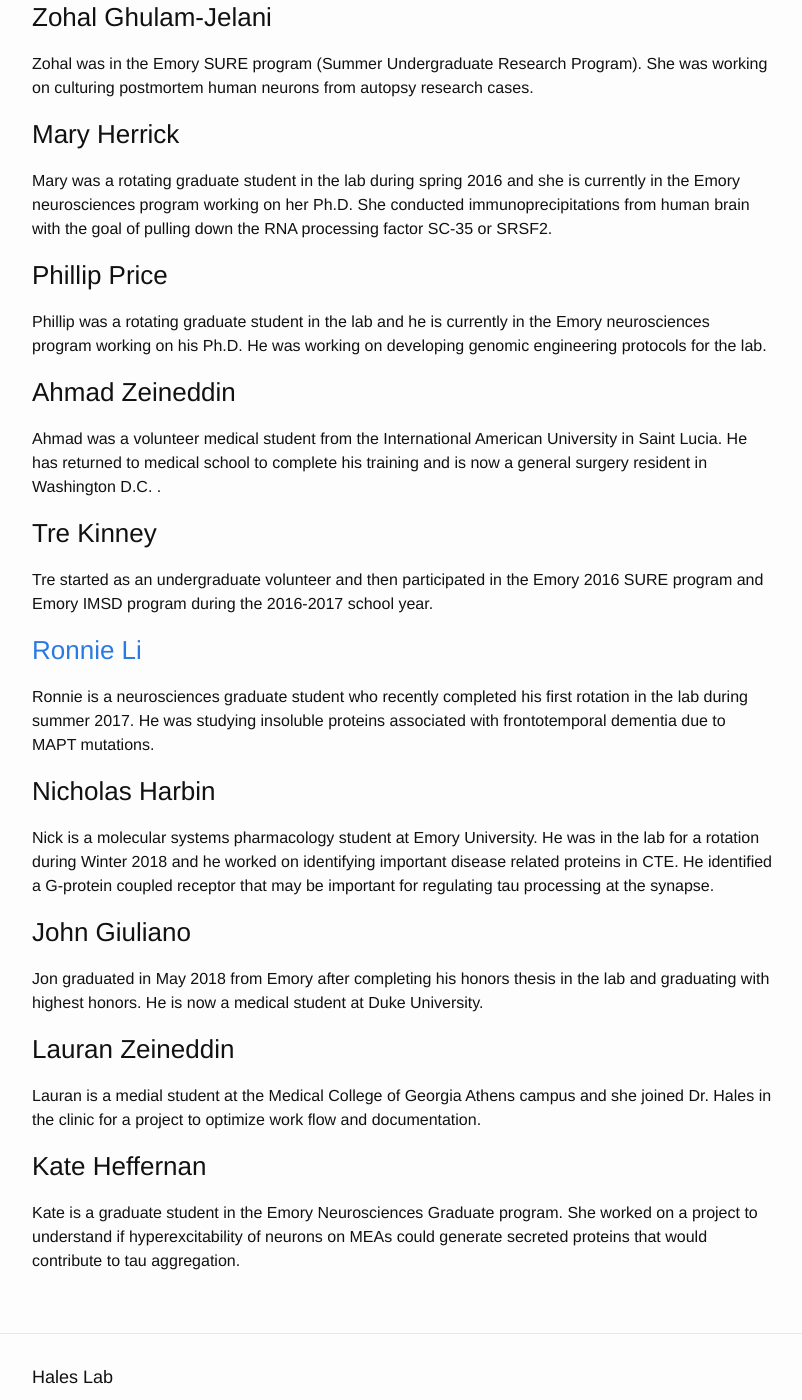
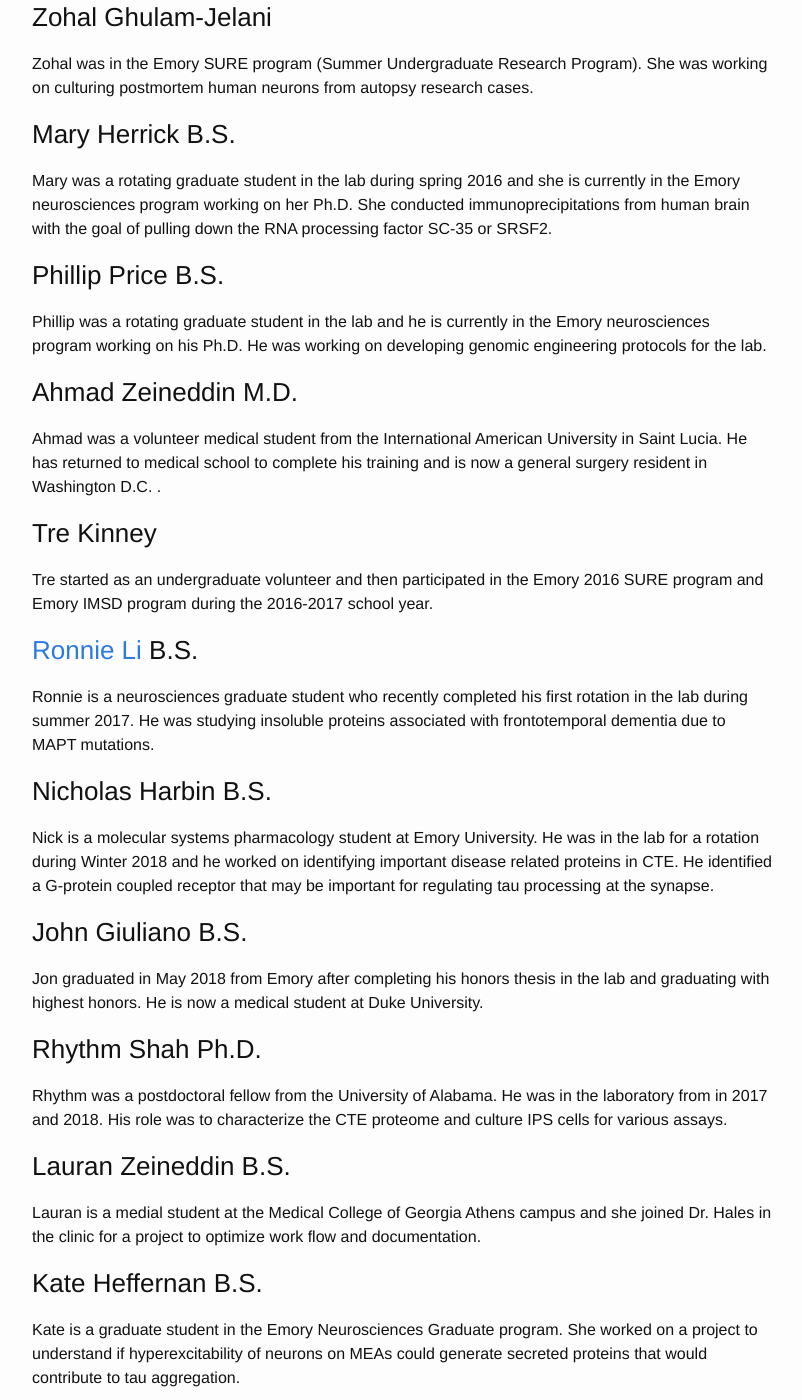
Before and after one commit to haleslab/haleslab.github.io, a Jekyll site: the page built from people.md, in a window 1280 px wide and 1400 px high, scrolled down 2107 px. Shown: the whole window, without its empty margins (238-1040 px from the left). Built offline with Jekyll 4.4.1, drawn with Linux system fonts in a browser that asks for light colours; some of the changed text lies outside the part shown.

Commit message:
Fall 2018 additional update
Fall 2018 additional update

```diff
--- a/people.md
+++ b/people.md
@@ -28,7 +28,7 @@
 
 Ashlyn is a graduate student in the Emory Neurosciences Graduate program. She joined us for a lab rotation in Winter 2018 and then decided to stay in the lab for her thesis work (May 2018). She is interested in astrocyte proteins that enrich in frontotemporal dementia due to MAPT mutations.
 
-### Austin Nuckols
+### Austin Nuckols B.S.
 
 Austin is an Emory Molecular Systems Pharmacology student who rotated in the lab during Winter 2018. He then decided to join the lab under co-mentorship with Thomas Kukar. His project is utilizing IPS cells and cortical spheroids to understand the function of progranulin.
 
@@ -74,15 +74,15 @@
 
 Zohal was in the Emory SURE program (Summer Undergraduate Research Program). She was working on culturing postmortem human neurons from autopsy research cases.
 
-### Mary Herrick
+### Mary Herrick B.S.
 
 Mary was a rotating graduate student in the lab during spring 2016 and she is currently in the Emory neurosciences program working on her Ph.D. She conducted immunoprecipitations from human brain with the goal of pulling down the RNA processing factor SC-35 or SRSF2.
 
-### Phillip Price
+### Phillip Price B.S.
 
 Phillip was a rotating graduate student in the lab and he is currently in the Emory neurosciences program working on his Ph.D. He was working on developing genomic engineering protocols for the lab.
 
-### Ahmad Zeineddin
+### Ahmad Zeineddin M.D.
 
 Ahmad was a volunteer medical student from the International American University in Saint Lucia. He has returned to medical school to complete his training and is now a general surgery resident in Washington D.C. .
 
@@ -90,22 +90,26 @@
 
 Tre started as an undergraduate volunteer and then participated in the Emory 2016 SURE program and Emory IMSD program during the 2016-2017 school year.
 
-### [Ronnie Li](https://www.ronnieli.com)
+### [Ronnie Li](https://www.ronnieli.com) B.S.
 
 Ronnie is a neurosciences graduate student who recently completed his first rotation in the lab during summer 2017. He was studying insoluble proteins associated with frontotemporal dementia due to MAPT mutations.
 
-### Nicholas Harbin
+### Nicholas Harbin B.S.
 
 Nick is a molecular systems pharmacology student at Emory University.  He was in the lab for a rotation during Winter 2018 and he worked on identifying important disease related proteins in CTE.  He identified a G-protein coupled receptor that may be important for regulating tau processing at the synapse.
 
-### John Giuliano
+### John Giuliano B.S.
 
 Jon graduated in May 2018 from Emory after completing his honors thesis in the lab and graduating with highest honors. He is now a medical student at Duke University.
 
-### Lauran Zeineddin
+### Rhythm Shah Ph.D.
+
+Rhythm was a postdoctoral fellow from the University of Alabama. He was in the laboratory from in 2017 and 2018. His role was to characterize the CTE proteome and culture IPS cells for various assays.
+
+### Lauran Zeineddin B.S.
 
 Lauran is a medial student at the Medical College of Georgia Athens campus and she joined Dr. Hales in the clinic for a project to optimize work flow and documentation.
 
-### Kate Heffernan
+### Kate Heffernan B.S.
 
 Kate is a graduate student in the Emory Neurosciences Graduate program. She worked on a project to understand if hyperexcitability of neurons on MEAs could generate secreted proteins that would contribute to tau aggregation.
```
Also changed, not shown: 2 other files.
